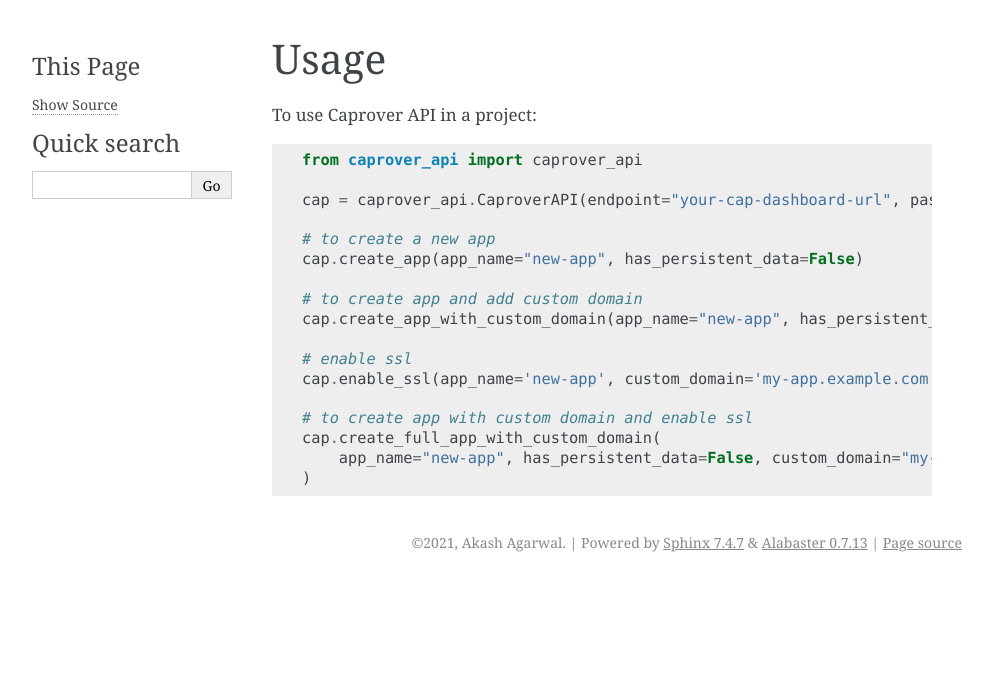
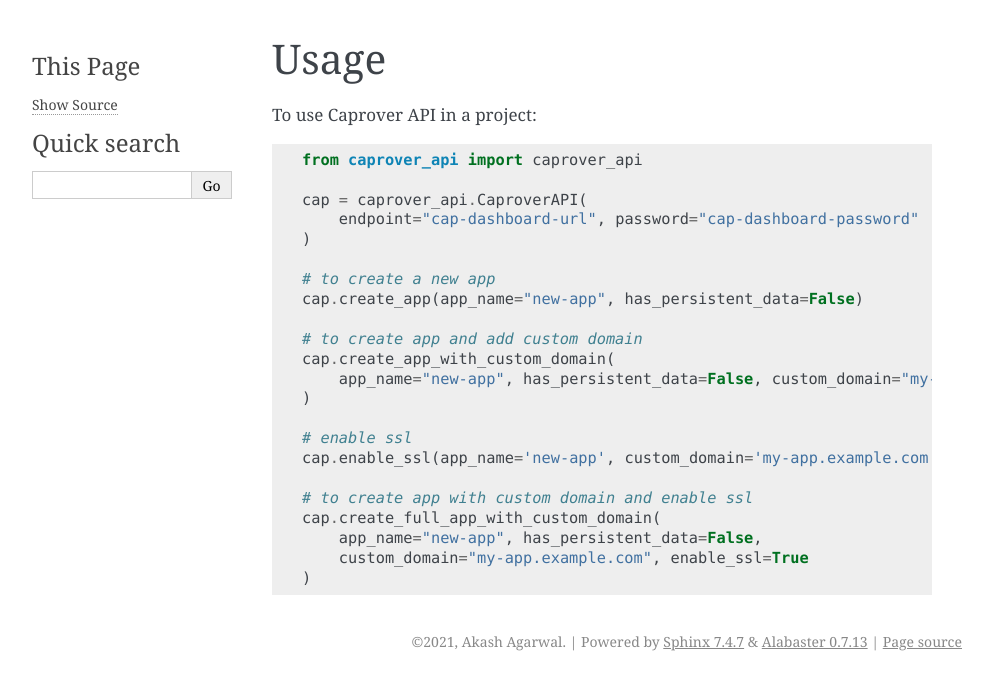
Before and after one commit to ak4zh/Caprover-API, a Sphinx documentation site: the page built from docs/usage.rst, in a window 1280 px wide. Shown: the top 690 px of the page, without its empty margins (148-1141 px from the left). Built offline with Sphinx 7.4.7, drawn with Linux system fonts in a browser that asks for light colours; pages that are not in the unit, such as notebooks, are missing from menus.

Commit message:
updated documentation

```diff
--- a/docs/usage.rst
+++ b/docs/usage.rst
@@ -6,18 +6,23 @@ To use Caprover API in a project::
 
     from caprover_api import caprover_api
 
-    cap = caprover_api.CaproverAPI(endpoint="your-cap-dashboard-url", password="your-cap-dashboard-password")
+    cap = caprover_api.CaproverAPI(
+        endpoint="cap-dashboard-url", password="cap-dashboard-password"
+    )
 
     # to create a new app
     cap.create_app(app_name="new-app", has_persistent_data=False)
 
     # to create app and add custom domain
-    cap.create_app_with_custom_domain(app_name="new-app", has_persistent_data=False, custom_domain="my-app.example.com")
+    cap.create_app_with_custom_domain(
+        app_name="new-app", has_persistent_data=False, custom_domain="my-app.example.com"
+    )
 
     # enable ssl
     cap.enable_ssl(app_name='new-app', custom_domain='my-app.example.com')
 
     # to create app with custom domain and enable ssl
     cap.create_full_app_with_custom_domain(
-        app_name="new-app", has_persistent_data=False, custom_domain="my-app.example.com", enable_ssl=True
+        app_name="new-app", has_persistent_data=False,
+        custom_domain="my-app.example.com", enable_ssl=True
     )
```
Also changed, not shown: docs/caprover_api.rst (added, +22 -0 lines), docs/modules.rst (added, +7 -0 lines), 1 other file.
